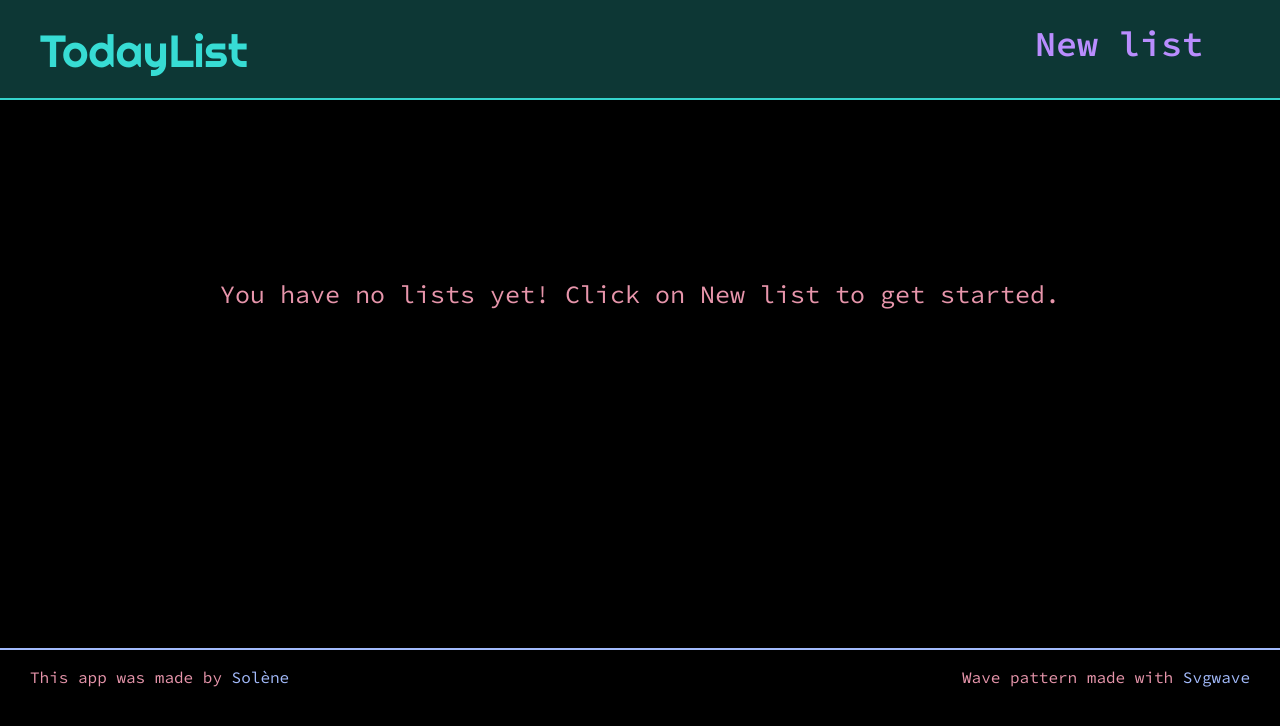
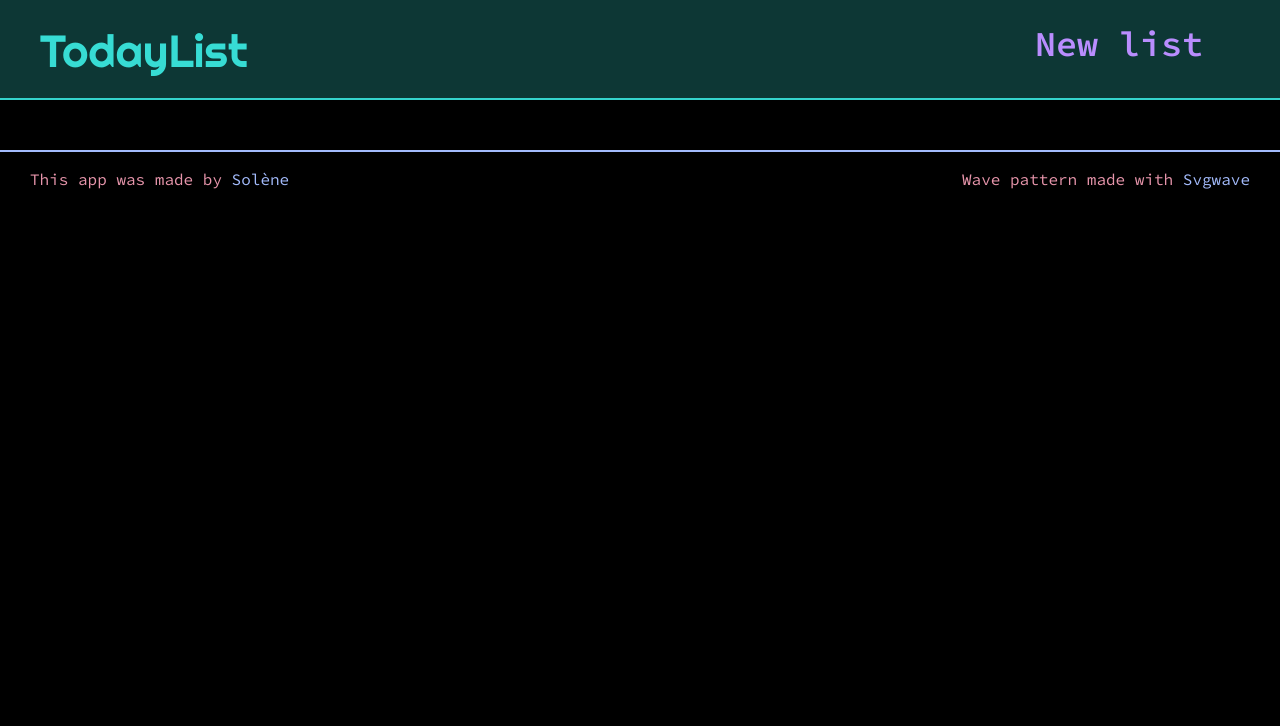
Before and after one commit to solenedel/TodayList, a React (Create React App) app: page / in a window 1280 px wide. Shown: the top 726 px of the page. Built offline with nearby package versions, Linux system fonts and the light colour scheme; the HTML template or start-up script is replaced by a standard one; a web font is replaced by a local one.

Commit message:
fix relative links

```diff
--- a/package.json
+++ b/package.json
@@ -1,6 +1,6 @@
 {
-  "homepage": "http://solenedel.github.io/todaylist",
-  "name": "todaylist",
+  "homepage": "http://solenedel.github.io/TodayList",
+  "name": "TodayList",
   "version": "0.1.0",
   "private": true,
   "proxy": "http://localhost:8081",
--- a/src/App.js
+++ b/src/App.js
@@ -67,7 +67,7 @@ function App() {
         <StyledNav deleteList={deleteList} addNewList={addNewList} lists={lists} />
         <PageContainer>
           <Switch>
-            <Route exact path="/">
+            <Route exact path="/TodayList/">
               <StyledHomePage
                 deleteList={deleteList}
                 addNewList={addNewList}
```
Also changed, not shown: 1 other file (tests, documents, lock files or other folders).
